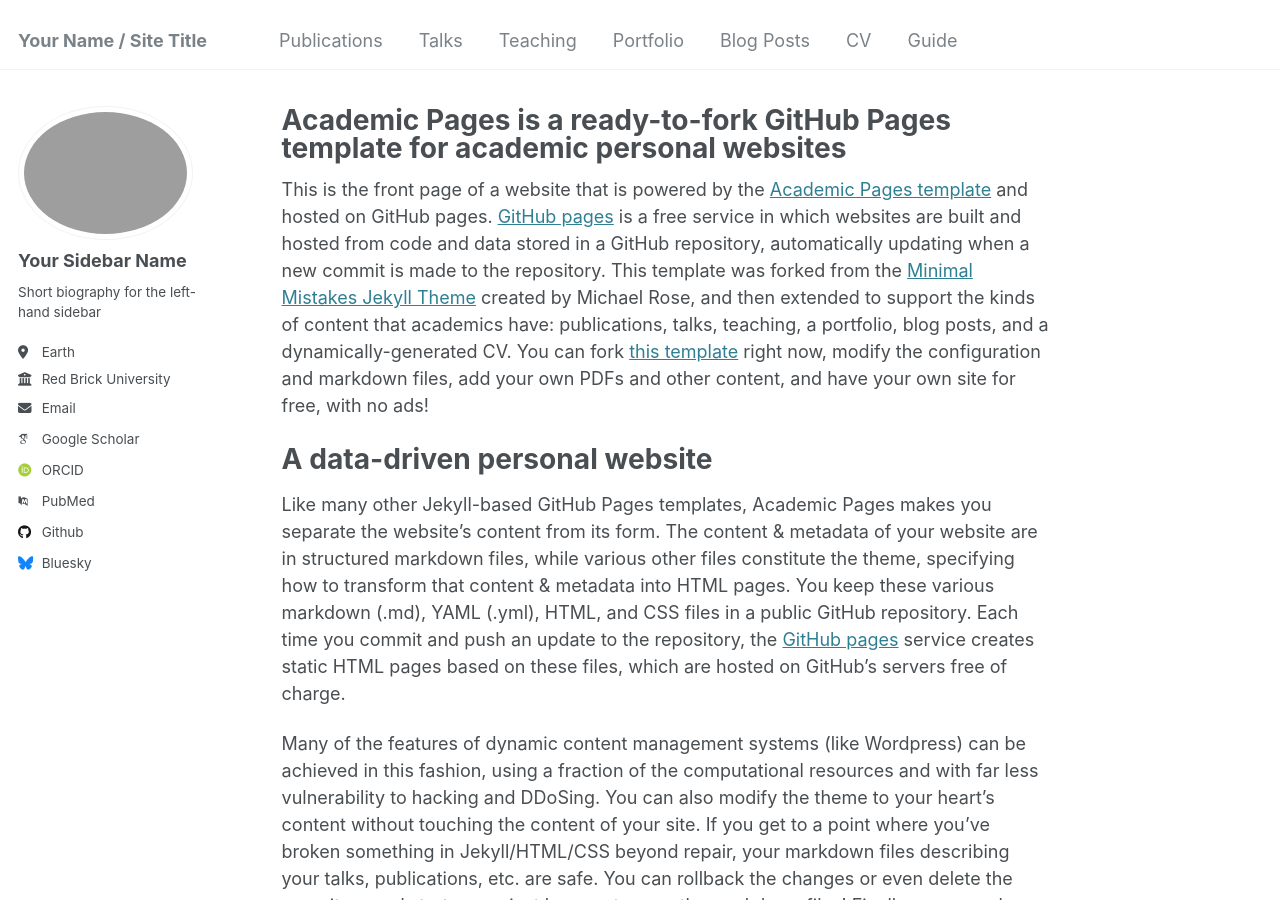
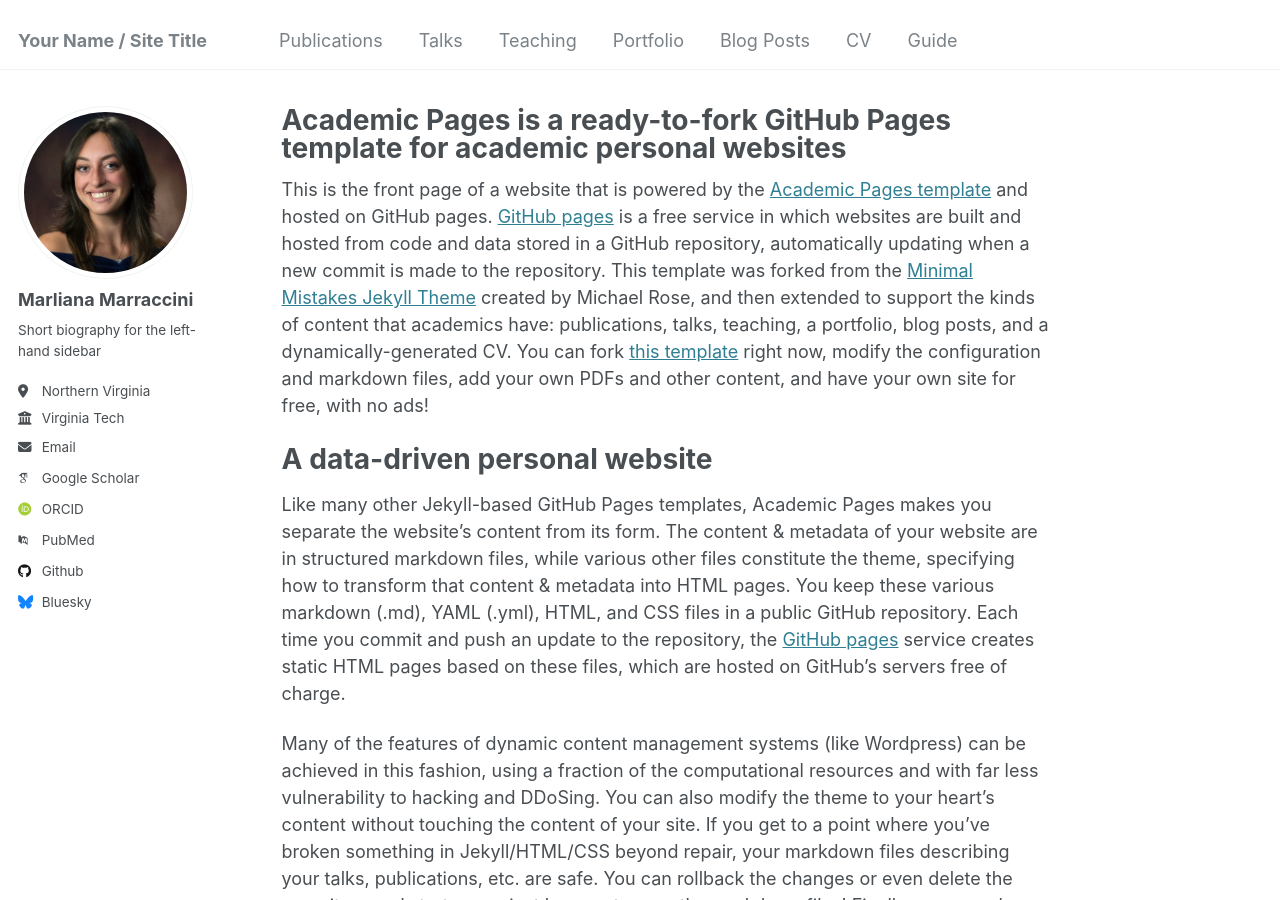
Before and after one commit to MarlianaM/marlianam.github.io, a Jekyll site: the page built from _pages/about.md, in a window 1280 px wide and 900 px high. Built offline with Jekyll 4.4.1, drawn with Linux system fonts in a browser that asks for light colours; some web fonts are replaced.

Commit message:
profile and sidebar

```diff
--- a/_config.yml
+++ b/_config.yml
@@ -21,14 +21,14 @@ repository               : "academicpages/academicpages.github.io"
 #               Additional customization can be done by editing /_includes/author-profile.html
 author:
   # Biographic information
-  avatar           : "profile.png"
-  name             : "Your Sidebar Name"
+  avatar           : "marli.png"
+  name             : "Marliana Marraccini"
   pronouns         : # example: "she/her"
   bio              : "Short biography for the left-hand sidebar"
-  location         : "Earth"
-  employer         : "Red Brick University"
+  location         : "Northern Virginia"
+  employer         : "Virginia Tech"
   uri              : # URL
-  email            : "none@example.org"
+  email            : "marliana@vt.edu"
 
   # Academic websites
   arxiv            : # URL - Update with the correct link to your profile
```
Also changed, not shown: images/marli.png (added).
